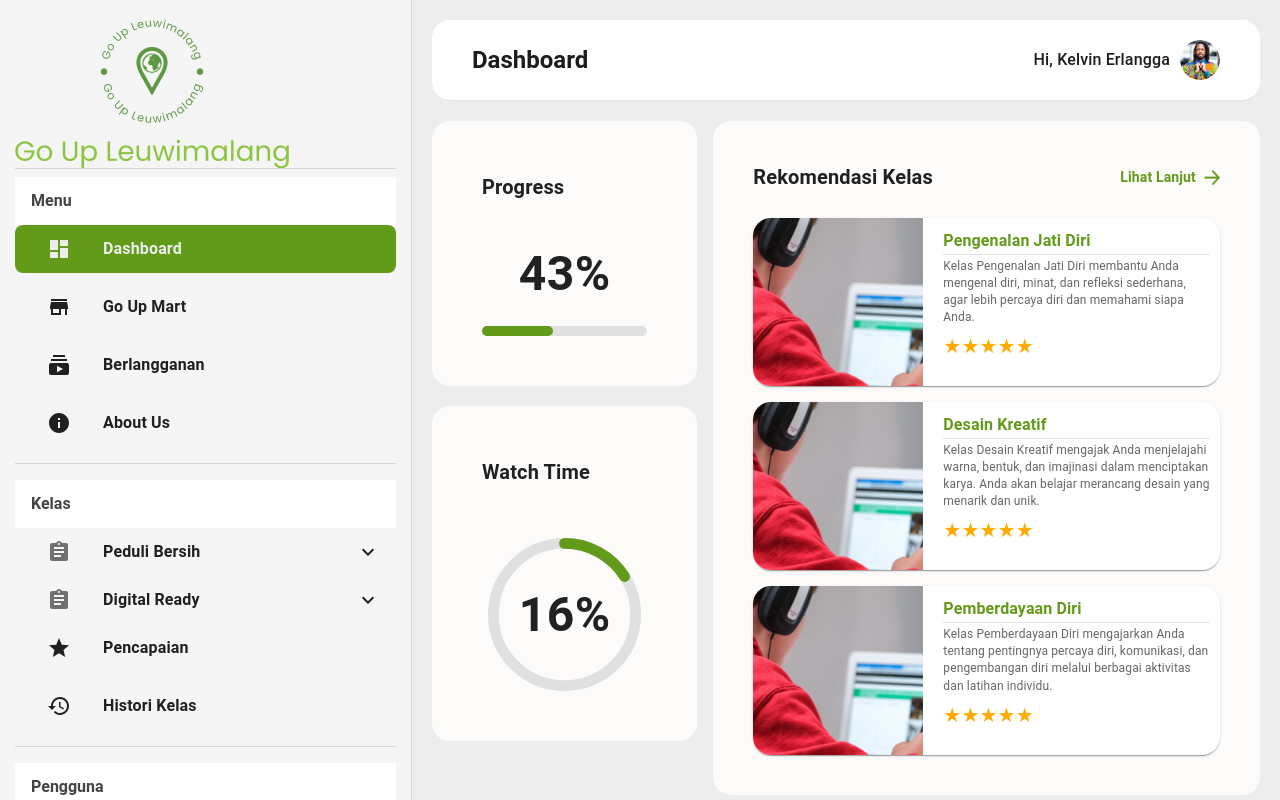
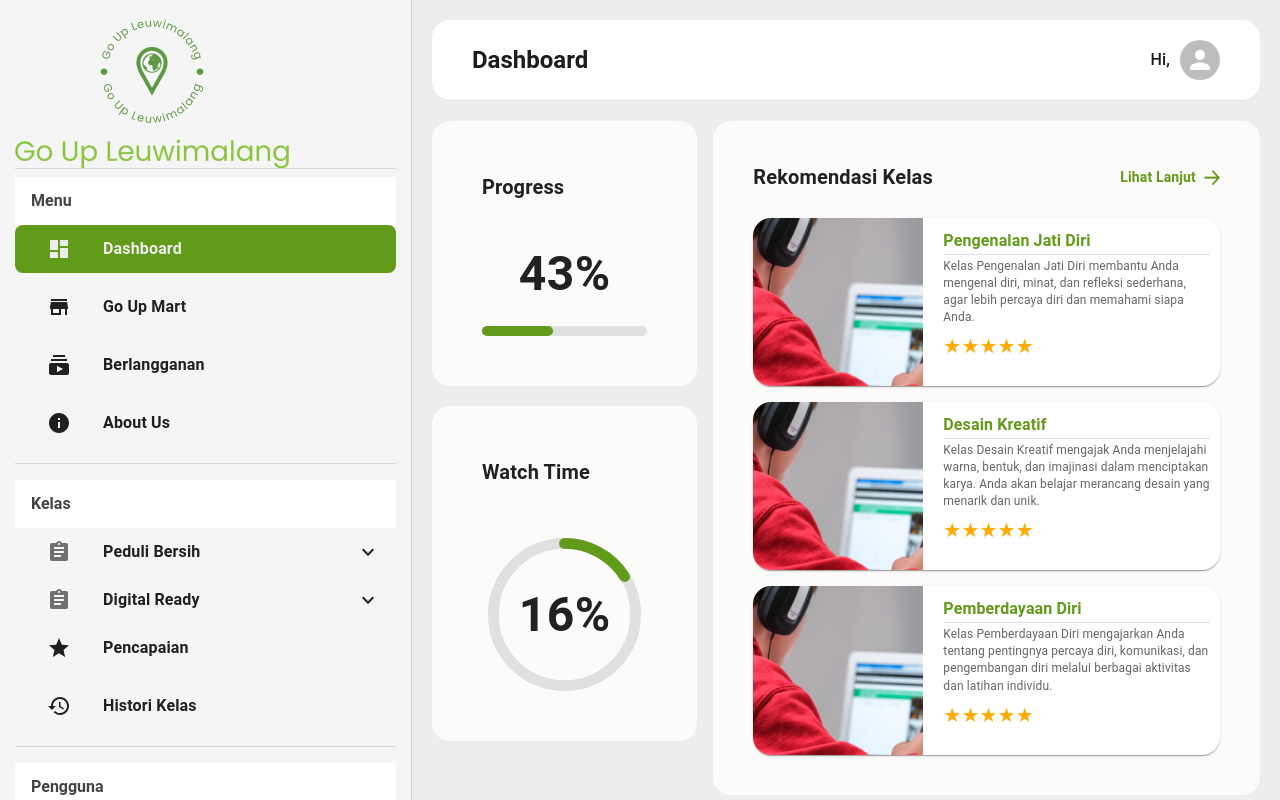
Before and after one commit to lluuvvii/go-up-leuwimalang, a Next.js app: page /dashboard in a window 1280 px wide. Built offline with nearby package versions, Linux system fonts and the light colour scheme; no server answers.

Commit message:
update user name image by user login dashboard

```diff
--- a/src/components/Dashboard/Navbar.jsx
+++ b/src/components/Dashboard/Navbar.jsx
@@ -1,7 +1,9 @@
 import React from "react";
 import { Typography, Avatar, Box } from "@mui/material";
+import { useSession } from "next-auth/react";
 
 const Navbar = ({ title, userName, profilePhoto }) => {
+  const { data: session } = useSession()
   return (
     <div
       style={{
@@ -23,9 +25,9 @@ const Navbar = ({ title, userName, profilePhoto }) => {
       {/* User profile section */}
       <Box display="flex" alignItems="center">
         <Typography variant="body1" sx={{ marginRight: "10px", fontWeight: 500 }}>
-          Hi, {userName}
+          Hi, {session?.user.name}
         </Typography>
-        <Avatar alt={userName} src={profilePhoto} />
+        <Avatar alt={session?.user.name} src={session?.user.image} />
       </Box>
     </div>
   );
```
